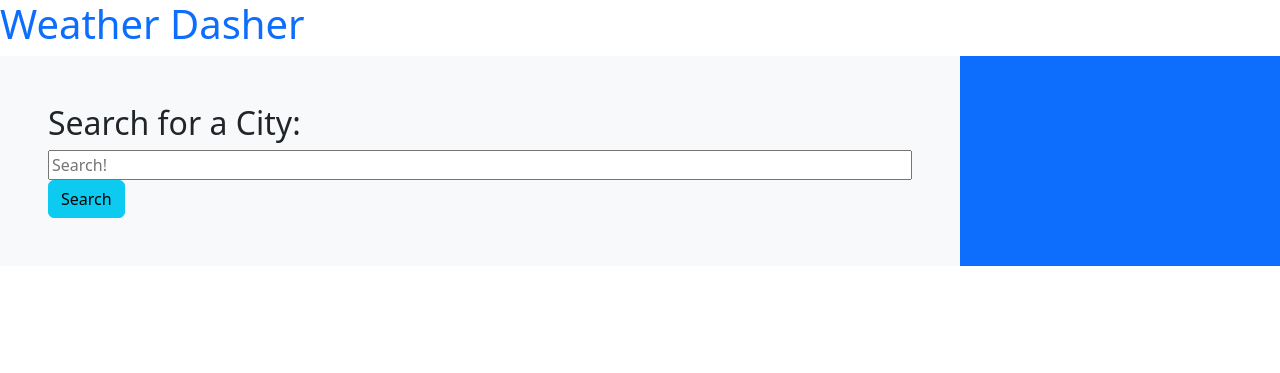
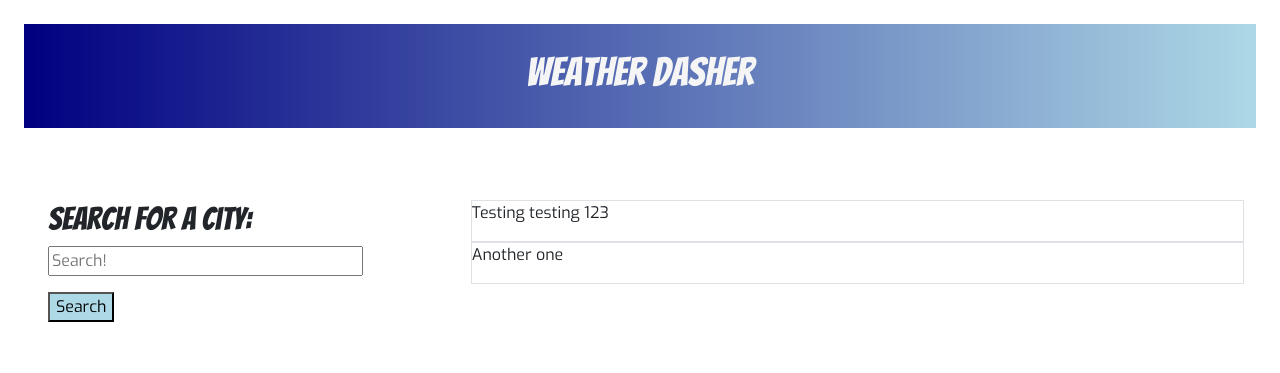
Before and after one commit to ElenaPapanikolas/Weather-Dasher, a plain HTML site: page index.html in a window 1280 px wide. Drawn offline with nearby package versions, Linux system fonts and the light colour scheme.

Commit message:
Started styling html

```diff
--- a/assets/css/style.css
+++ b/assets/css/style.css
@@ -0,0 +1,20 @@
+:root {
+
+}
+
+body {
+    font-family: "Exo", sans-serif;
+}
+
+header {
+    background-image: linear-gradient(to right, navy , lightblue);
+    color: whitesmoke;
+}
+
+h1, h2 {
+    font-family: "Bangers", system-ui;
+}
+
+.custom-button {
+    background-color: lightblue;
+}
--- a/index.html
+++ b/index.html
@@ -13,19 +13,32 @@
 </head>
 
 <body>
-    <header>
-        <h1 class="text-primary">Weather Dasher</h1>
+    <header class="d-flex justify-content-center m-4 p-4">
+        <h1>Weather Dasher</h1>
     </header>
-    <div class="flex-row align-center justify-center min-100-vh bg-primary">
-        <div class="col-12 col-md-9 flex-column align-center bg-light p-5">
-            <h2>Search for a City:</h2>
-            <form id="search-form" class="form w-100">
-                <input id="search-input" class="form-input w-100" type="text" placeholder="Search!">
-                <button class="btn btn-info btn-block">Search</button>
-            </form>
+    <container class="d-flex row">
+        <div class="col-sm-12 col-md-4 align-center justify-center">
+            <div class="flex-column align-center p-5">
+                <h2>Search for a City:</h2>
+                <form id="search-form" class="form w-100">
+                    <input id="search-input" class="form-input w-100" type="text" placeholder="Search!">
+                    <button class="custom-button mt-3">Search</button>
+                </form>
+            </div>
         </div>
-    </div>
+        <div class="col-sm-12 col-md-8 p-5">
+            <div id="current-weather" class="border">
+                <p>Testing testing 123</p>
+            </div>
+            <div id="forcast-cards" class="border">
+                <p>Another one</p>
+            </div>
+        </div>
 
+
+
+
+    </container>
     <script src="./assets/js/script.js"></script>
 </body>
 
```
